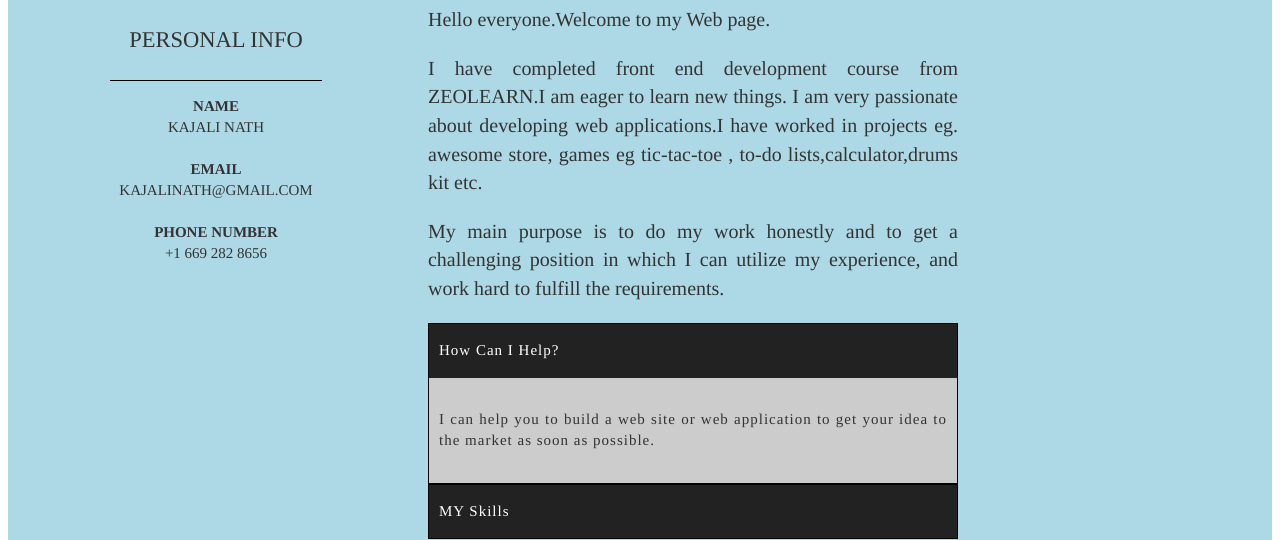
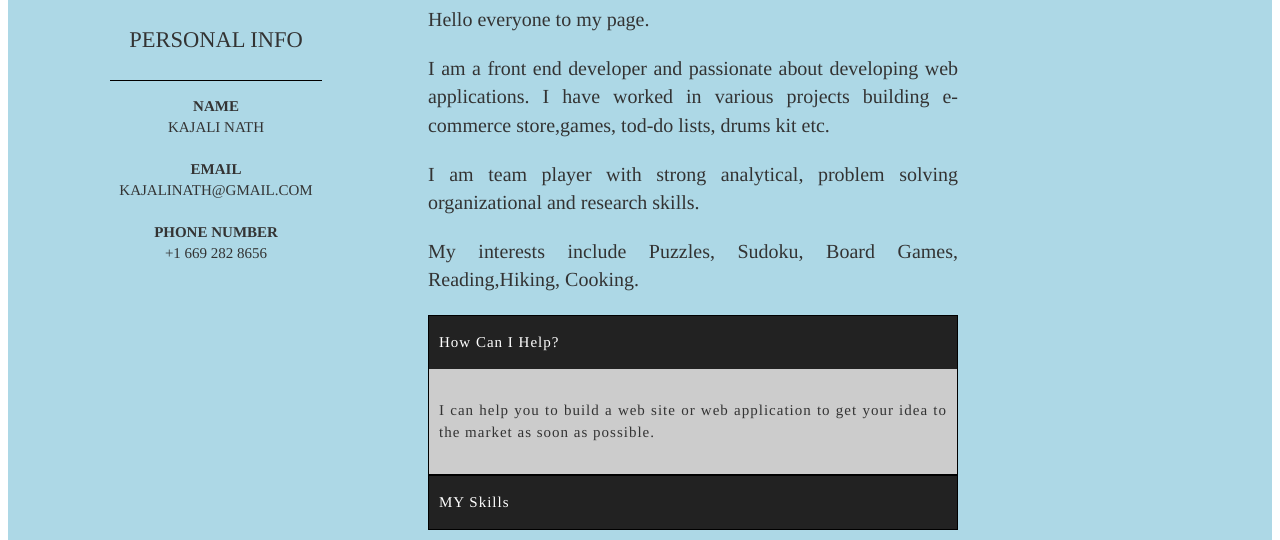
Before and after one commit to kajalinath/kajalinath.github.io, a website: page index.html in a window 1280 px wide. Shown: the part 261-801 px from the top of the page. Drawn offline with Linux system fonts and the light colour scheme.

Commit message:
first commit

```diff
--- a/index.html
+++ b/index.html
@@ -62,13 +62,13 @@
                   <h3 class="section-sub-title">Front End Developer</h3>
                 </div>
                 <div id="objective" class="margin-bottom-large">
-                    <p>Hello everyone.Welcome to my Web page. </p>
-                    <p>I have completed front end development course from ZEOLEARN.I am eager to learn new things.
-                       I am very passionate about developing web applications.I have worked in projects eg. awesome store, games eg
-                       tic-tac-toe , to-do lists,calculator,drums kit etc.
+                    <p>Hello everyone to my page. </p>
+                    <p>I am a front end developer and passionate about developing web applications.
+                        I have worked in various projects building e-commerce store,games, tod-do lists, drums kit etc.
                     </p>
-                    <p>My main purpose is to do my work honestly and to get a challenging position in which I can utilize my experience, and work hard to fulfill the requirements.
+                    <p>I am team player with strong analytical, problem solving organizational and research skills.
                         </p>
+                    <p>My interests include Puzzles, Sudoku, Board Games, Reading,Hiking, Cooking.</p>
                 </div>
                 <div class="about-toggle">
                     <div class="about-toggle-item in">
@@ -102,7 +102,7 @@
             <div class="section-title-container margin-bottom-large text-center">
              <h2 class="section-title">Work Experience</h2>
              <hr>
-             <iframe src='https://cdn.knightlab.com/libs/timeline3/latest/embed/index.html?source=1GyRZeWiJry0GcbH1xDEqZae3FGc7BKtPIY-99_twxg0&font=Amatic-Andika&lang=en&initial_zoom=2&height=650' width='100%' height='650' webkitallowfullscreen mozallowfullscreen allowfullscreen frameborder='0'>
+             <iframe src='https://cdn.knightlab.com/libs/timeline3/latest/embed/index.html?source=16vtw5XXc-1U8-b_hPIbO0T0rILRWUhdplXgXktegAco&font=Amatic-Andika&lang=en&initial_zoom=2&height=650' width='100%' height='650' webkitallowfullscreen mozallowfullscreen allowfullscreen frameborder='0'>
             </iframe>
             </div>
 
```
